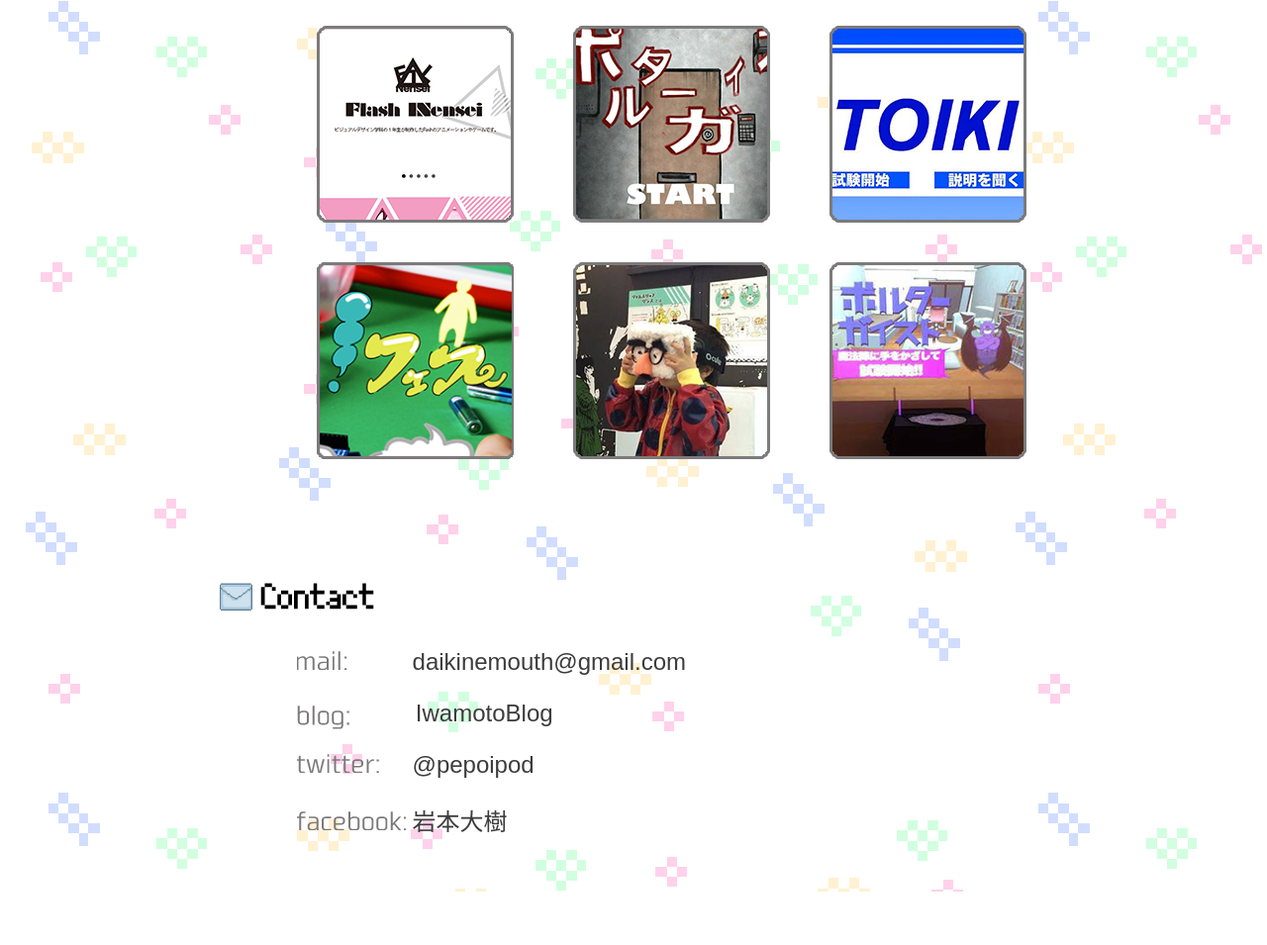
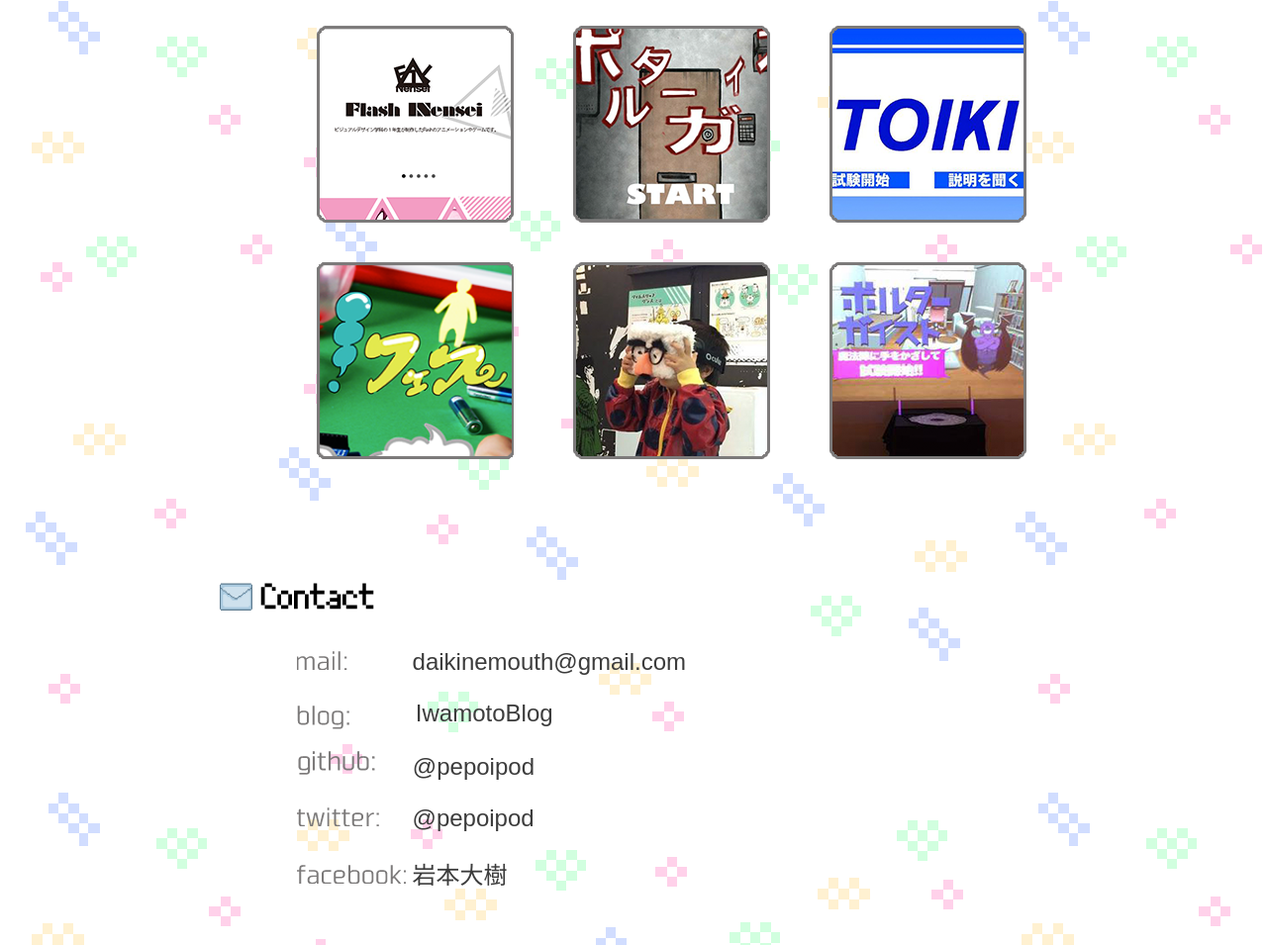
Before and after one commit to pepoipod/iwamoto_works, a plain HTML site: page index.html in a window 1280 px wide. Shown: the part 1402-2357 px from the top of the page at 99% size. Before the commit the page ends 2303 px from the top, so only its background shows below. Drawn offline with nearby package versions, Linux system fonts and the light colour scheme.

Commit message:
add contact to github

```diff
--- a/index.html
+++ b/index.html
@@ -83,6 +83,7 @@
             <div id="contact_article">
                 <a href="mailto:daikinecmouth&#64;gmail.com"><p><img src="images/article/mail.png" width="110" height="19"> daikinemouth@gmail.com</p></a>
                 <a href="http://pepoipod.hatenablog.jp/" class="blog"><img src="images/article/blog.png" width="110" height="24"><p> IwamotoBlog</p></a>
+                <a href="https://github.com/pepoipod"><p><img src="images/article/github.png" height="24" width="117">@pepoipod</p></a>
                <a href="https://twitter.com/pepoipod"><p><img src="images/article/twitter.png" width="110" height="19"> @pepoipod</p></a>
                 <a href="https://www.facebook.com/daikinecmouth"><p><img src="images/article/facebook.png" width="110" height="19"> 岩本大樹</p></a>
              <!--/contact_article--></div>
```
Also changed, not shown: images/article/github.png (added).
